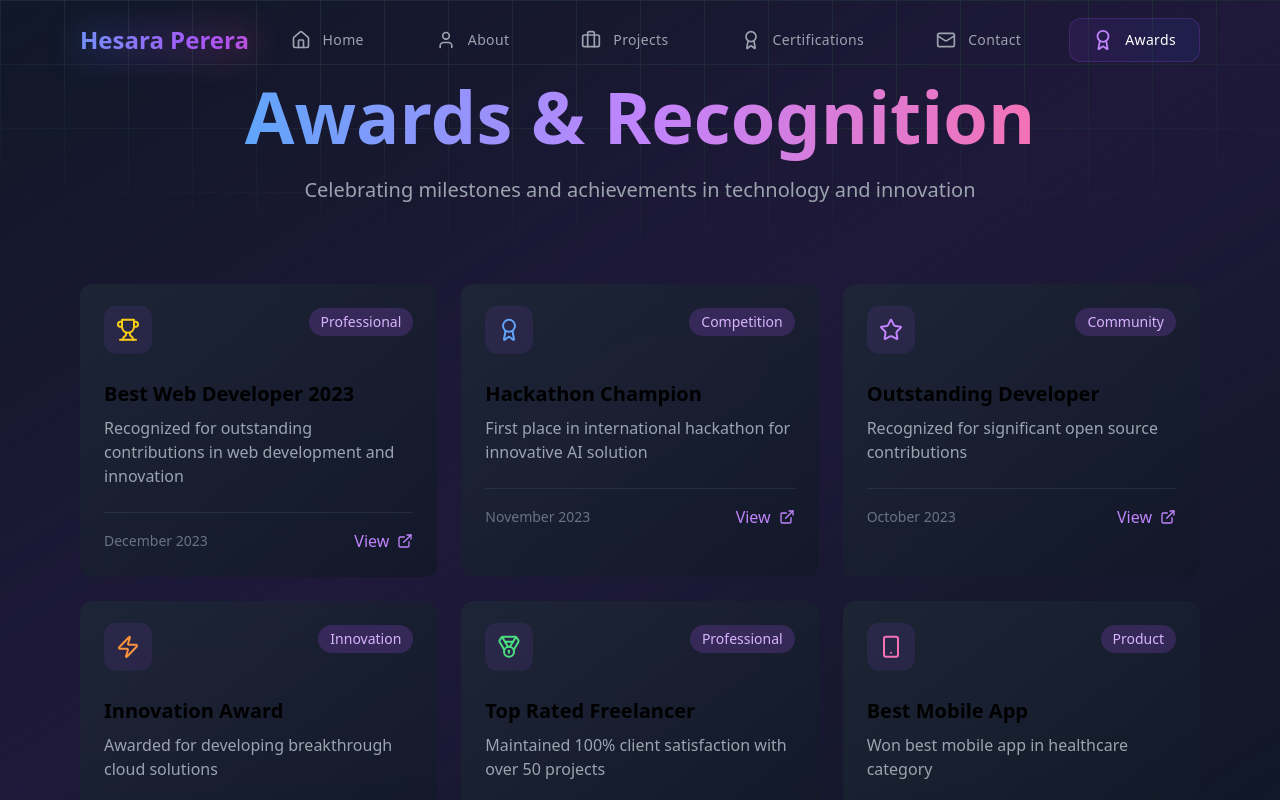
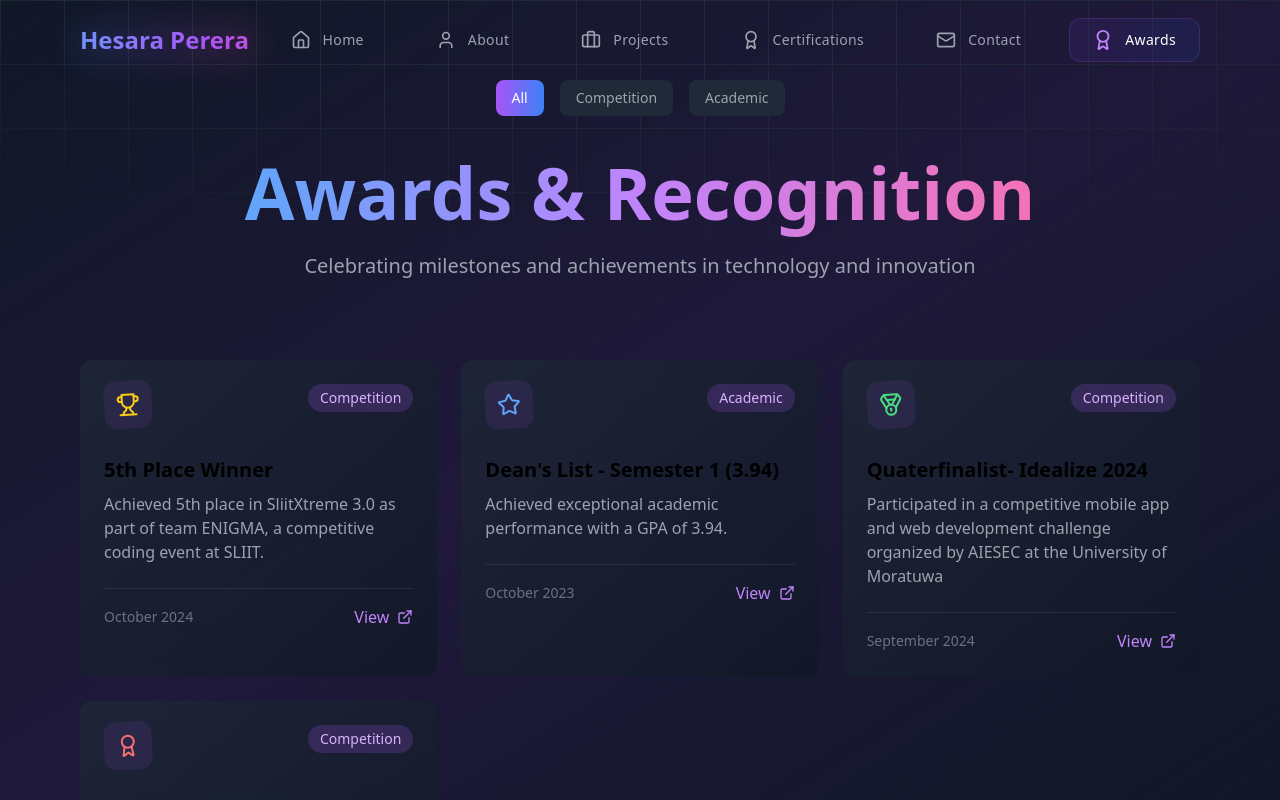
Before and after one commit to Hesara2003/Portfolio, a Next.js app: page /awards in a window 1280 px wide. Shown: the top 800 px of the page. Built offline with nearby package versions, Linux system fonts and the light colour scheme.

Commit message:
Modified Files

```diff
--- a/app/awards/page.tsx
+++ b/app/awards/page.tsx
@@ -1,94 +1,66 @@
 'use client';
 
-import React from 'react';
+import React, { useState } from 'react';
+import Image from 'next/image';
 import { Award, Trophy, Medal, Star, ExternalLink, Zap, Smartphone } from 'lucide-react';
+import { motion } from 'framer-motion';
 import Navbar from '../../components/Navbar';
 import Footer from '../../components/Footer';
-import { motion } from 'framer-motion';
-
-// Custom Card Component
-import { ReactNode, CSSProperties } from 'react';
-
-const Card = ({ children, className = '', style, ...props }: { children: ReactNode, className?: string, style?: CSSProperties }) => (
-  <div
-    className={`rounded-xl border border-gray-800 bg-black/50 ${className}`}
-    {...props}
-  >
-    {children}
-  </div>
-);
-
-// Custom Badge Component
-const Badge = ({ children, className = '', ...props }: { children: React.ReactNode, className?: string }) => (
-  <span
-    className={`px-2.5 py-0.5 rounded-full text-xs font-medium ${className}`}
-    {...props}
-  >
-    {children}
-  </span>
-);
-
+import Link from 'next/link';
+import xtreme from '../../img/xtreme.png'
 const awards = [
   {
-    title: "Best Web Developer 2023",
-    organization: "Tech Excellence Awards",
-    date: "December 2023",
-    description: "Recognized for outstanding contributions in web development and innovation",
+    title: "5th Place Winner",
+    organization: "SliitXtreme 3.0",
+    date: "October 2024",
+    description: "Achieved 5th place in SliitXtreme 3.0 as part of team ENIGMA, a competitive coding event at SLIIT.",
     icon: <Trophy className="w-6 h-6 text-yellow-400" />,
-    link: "https://awards.com/2023",
-    category: "Professional"
+    link: "https://www.linkedin.com/in/hesaraperera/details/honors/",
+    category: "Competition",
+    image: xtreme,
+    size: "medium" // small, medium, large
   },
   {
-    title: "Hackathon Champion",
-    organization: "Global Tech Fest",
-    date: "November 2023",
-    description: "First place in international hackathon for innovative AI solution",
-    icon: <Award className="w-6 h-6 text-blue-400" />,
-    link: "https://hackathon.com/winners",
+    title: "Dean's List - Semester 1 (3.94)",
+    organization: "Sri Lanka Institute of Information Technology",
+    date: "October 2023",
+    description: "Achieved exceptional academic performance with a GPA of 3.94.",
+    icon: <Star className="w-6 h-6 text-blue-400" />,
+    link: "https://www.linkedin.com/in/hesaraperera/details/honors/",
+    category: "Academic",
+    image: "/img/awards/deans-list.jpg",
+    size: "large"
+  },
+  {
+    title: "Quaterfinalist- Idealize 2024",
+    organization: "AIESEC of University of Moratuwa",
+    date: "September 2024",
+    description: "Participated in a competitive mobile app and web development challenge organized by AIESEC at the University of Moratuwa",
+    icon: <Medal className="w-6 h-6 text-green-400" />,
+    link: "https://www.linkedin.com/in/hesaraperera/details/honors/",
     category: "Competition"
   },
   {
-    title: "Outstanding Developer",
-    organization: "GitHub Stars Program",
-    date: "October 2023",
-    description: "Recognized for significant open source contributions",
-    icon: <Star className="w-6 h-6 text-purple-400" />,
-    link: "https://github.com/stars",
-    category: "Community"
-  },
-  {
-    title: "Innovation Award",
-    organization: "Tech Summit 2023",
-    date: "September 2023",
-    description: "Awarded for developing breakthrough cloud solutions",
-    icon: <Zap className="w-6 h-6 text-orange-400" />,
-    link: "https://techsummit.com/awards",
-    category: "Innovation"
-  },
-  {
-    title: "Top Rated Freelancer",
-    organization: "Upwork",
-    date: "August 2023",
-    description: "Maintained 100% client satisfaction with over 50 projects",
-    icon: <Medal className="w-6 h-6 text-green-400" />,
-    link: "https://upwork.com/profile",
-    category: "Professional"
-  },
-  {
-    title: "Best Mobile App",
-    organization: "App Awards 2023",
-    date: "July 2023",
-    description: "Won best mobile app in healthcare category",
-    icon: <Smartphone className="w-6 h-6 text-pink-400" />,
-    link: "https://appawards.com/2023",
-    category: "Product"
+    title: "Finalist - Algothon 2025",
+    organization: "SLIIT - Codefest",
+    date: "January 2025",
+    description: "Finalist in the Algothon 2025, a competitive coding event at SLIIT that showcased our skills in problem-solving and algorithms.",
+    icon: <Award className="w-6 h-6 text-red-400" />,
+    link: "https://www.linkedin.com/in/hesaraperera/details/honors/",
+    category: "Competition"
   }
 ];
 
 const AwardsPage = () => {
+  const [selectedCategory, setSelectedCategory] = useState<string | null>(null);
+
+  const filteredAwards = selectedCategory
+    ? awards.filter(award => award.category === selectedCategory)
+    : awards;
+
   return (
     <div className="min-h-screen flex flex-col relative bg-gray-900">
-      {/* Background Effects */}
+      {/* Background Effects - Kept Original */}
       <div className="fixed inset-0 z-0">
         <div className="absolute inset-0 bg-gradient-to-br from-gray-900 via-purple-900/20 to-gray-900" />
         <div className="absolute inset-0 bg-[linear-gradient(to_right,#1f2937_1px,transparent_1px),linear-gradient(to_bottom,#1f2937_1px,transparent_1px)]
@@ -98,6 +70,29 @@ const AwardsPage = () => {
       <Navbar />
 
       <main className="relative z-10 py-20">
+        {/* Category Filter */}
+        <div className="max-w-6xl mx-auto px-4 mb-10">
+          <div className="flex justify-center space-x-4 mb-10">
+            {['All', ...new Set(awards.map(award => award.category))].map((category) => (
+              <motion.button
+                key={category}
+                onClick={() => setSelectedCategory(category === 'All' ? null : category)}
+                whileHover={{ scale: 1.05 }}
+                whileTap={{ scale: 0.95 }}
+                className={`
+                  px-4 py-2 rounded-lg text-sm font-medium transition-all
+                  ${selectedCategory === category || (category === 'All' && !selectedCategory)
+                    ? 'bg-gradient-to-r from-purple-500 to-blue-500 text-white'
+                    : 'bg-gray-800 text-gray-400 hover:bg-gray-700'
+                  }
+                `}
+              >
+                {category}
+              </motion.button>
+            ))}
+          </div>
+        </div>
+
         {/* Hero Section */}
         <motion.div
           initial={{ opacity: 0, y: 20 }}
@@ -117,14 +112,25 @@ const AwardsPage = () => {
 
         {/* Awards Grid */}
         <div className="max-w-6xl mx-auto px-4">
-          <div className="grid grid-cols-1 md:grid-cols-2 lg:grid-cols-3 gap-6">
-            {awards.map((award, index) => (
+          <motion.div
+            layout
+            className="grid grid-cols-1 md:grid-cols-2 lg:grid-cols-3 gap-6"
+          >
+            {filteredAwards.map((award, index) => (
               <motion.div
-                key={index}
+                key={award.title}
+                layout
                 initial={{ opacity: 0, y: 20 }}
-                whileInView={{ opacity: 1, y: 0 }}
-                transition={{ delay: index * 0.1 }}
-                whileHover={{ scale: 1.05 }}
+                animate={{ opacity: 1, y: 0 }}
+                exit={{ opacity: 0, y: 20 }}
+                transition={{
+                  duration: 0.3,
+                  delay: index * 0.1
+                }}
+                whileHover={{
+                  scale: 1.05,
+                  transition: { duration: 0.2 }
+                }}
                 className="group relative p-6 rounded-xl overflow-hidden"
               >
                 <div className="absolute inset-0 bg-gradient-to-br from-gray-800/80 to-gray-900/80 backdrop-blur-xl" />
@@ -134,8 +140,15 @@ const AwardsPage = () => {
                 <div className="relative z-10">
                   <div className="flex justify-between items-start mb-6">
                     <motion.div
-                      animate={{ y: [0, -10, 0] }}
-                      transition={{ duration: 2, repeat: Infinity }}
+                      animate={{
+                        y: [0, -10, 0],
+                        rotate: [0, 5, -5, 0]
+                      }}
+                      transition={{
+                        duration: 2,
+                        repeat: Infinity,
+                        ease: "easeInOut"
+                      }}
                       className="p-3 bg-purple-500/10 rounded-xl"
                     >
                       {award.icon}
@@ -153,20 +166,21 @@ const AwardsPage = () => {
 
                   <div className="flex items-center justify-between mt-6 pt-4 border-t border-gray-700/50">
                     <div className="text-sm text-gray-500">{award.date}</div>
-                    <a
+                    <motion.a
                       href={award.link}
                       target="_blank"
                       rel="noopener noreferrer"
+                      whileHover={{ scale: 1.1 }}
                       className="flex items-center gap-2 text-purple-400 hover:text-purple-300 transition-colors"
                     >
                       <span>View</span>
                       <ExternalLink className="w-4 h-4" />
-                    </a>
+                    </motion.a>
                   </div>
                 </div>
               </motion.div>
             ))}
-          </div>
+          </motion.div>
         </div>
       </main>
 
```
Also changed, not shown: img/xtreme.png (added).
